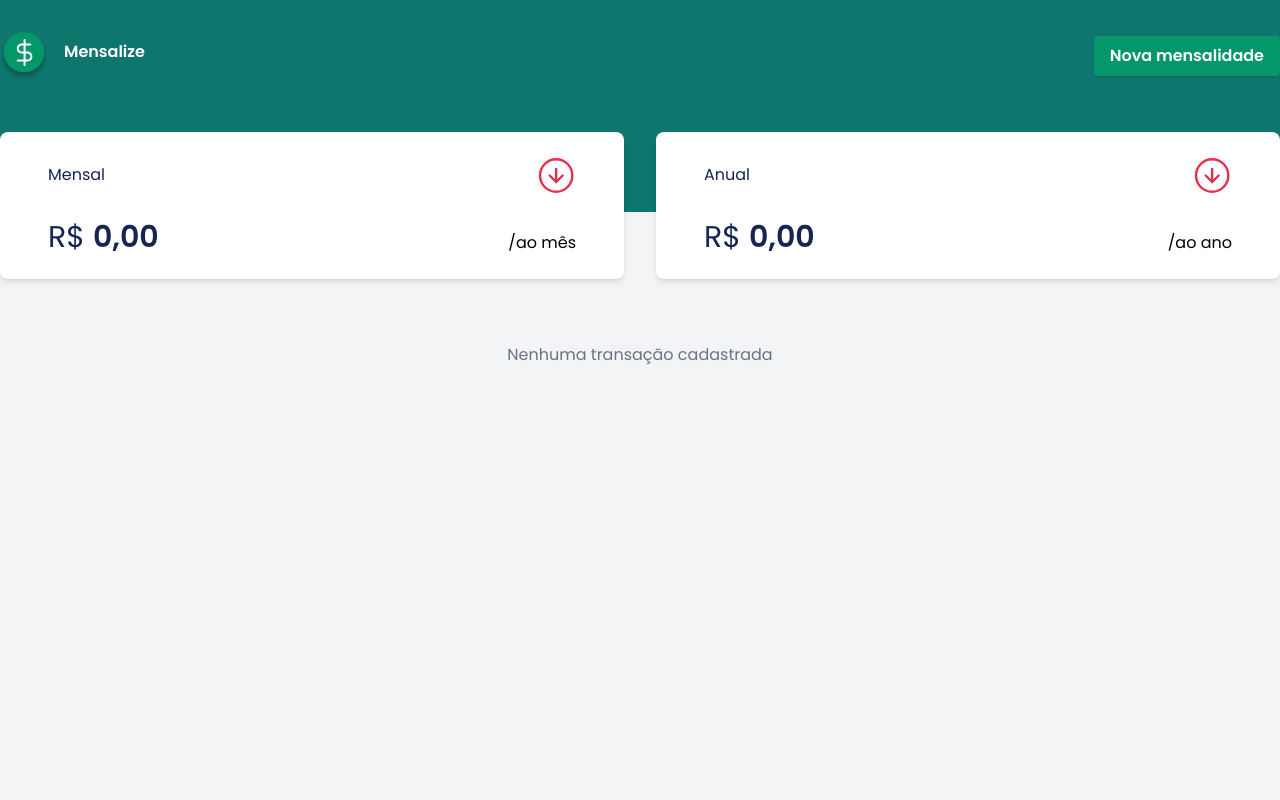
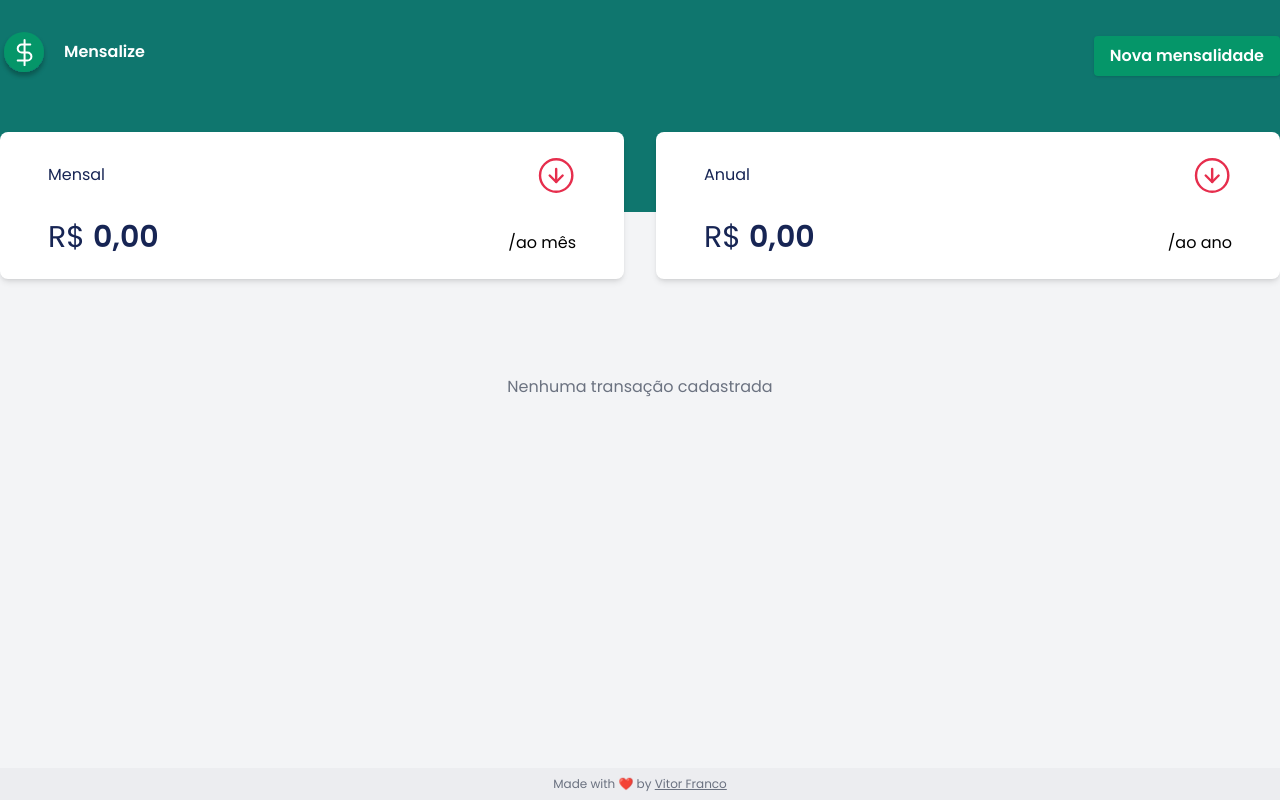
Before and after one commit to Vitor-Franco/mensalize, a Next.js app: page / in a window 1280 px wide. Built offline with nearby package versions, Linux system fonts and the light colour scheme.

Commit message:
add footer with author data

```diff
--- a/src/app/page.tsx
+++ b/src/app/page.tsx
@@ -6,6 +6,7 @@ import { AlertDialog, AlertDialogTrigger } from '@/components/ui/alert-dialog'
 import { getValueFromBRL, getPrice } from '@/utils/currecy'
 
 import Image from 'next/image'
+import Link from 'next/link'
 import { useState } from 'react'
 
 export interface Transaction {
@@ -70,7 +71,7 @@ export default function Home() {
   const totalYearly = totalByMonth * 12
 
   return (
-    <main className="bg-gray-100 h-svh">
+    <main className="bg-gray-100 h-svh flex flex-col">
       <header className="bg-teal-700 h-[212px] text-red">
         <div className="container flex items-center justify-between mx-auto pt-8">
           <Logo />
@@ -158,6 +159,21 @@ export default function Home() {
           )}
         </div>
       </section>
+      <footer className="mt-auto bg-gray-200/50">
+        <div className="flex container mx-auto items-center justify-center py-2">
+          <span className="text-xs text-gray-500">
+            Made with ❤️ by{' '}
+            <Link
+              target="_blank"
+              className="underline"
+              href="https://github.com/Vitor-Franco"
+              rel="nofollow"
+            >
+              Vitor Franco
+            </Link>
+          </span>
+        </div>
+      </footer>
     </main>
   )
 }
```
